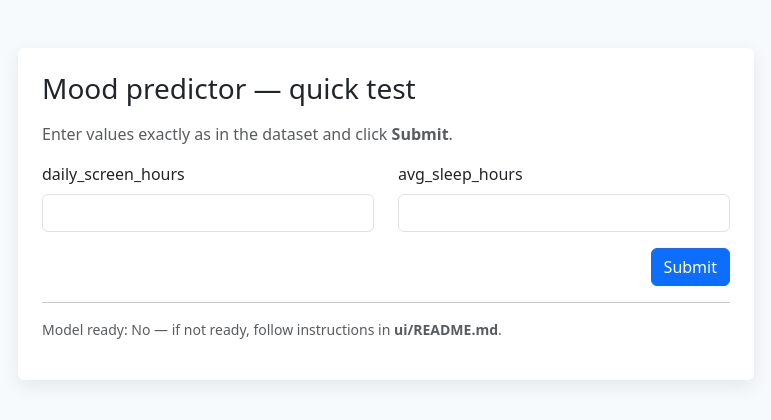
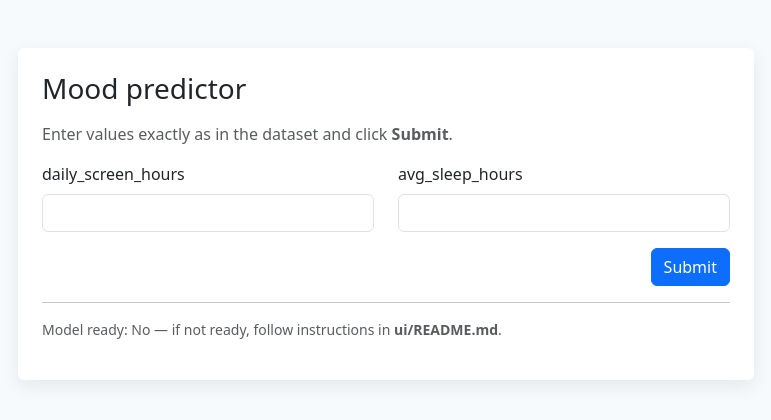
Before and after one commit to rdunker/mood-predictor, a Flask app: page / in a window 1280 px wide. Shown: the top 420 px of the page, without its empty margins (254-1025 px from the left). Run offline with Flask 3, Linux system fonts and the light colour scheme.

Commit message:
Update ui

```diff
--- a/ui/templates/index.html
+++ b/ui/templates/index.html
@@ -15,7 +15,7 @@
       <div class="row justify-content-center">
         <div class="col-md-8">
           <div class="card p-4">
-            <h3 class="mb-3">Mood predictor — quick test</h3>
+            <h3 class="mb-3">Mood predictor</h3>
             <p class="text-muted">Enter values exactly as in the dataset and click <strong>Submit</strong>.</p>
 
             {% if message %}
```
Also changed, not shown: ui/README.md.
